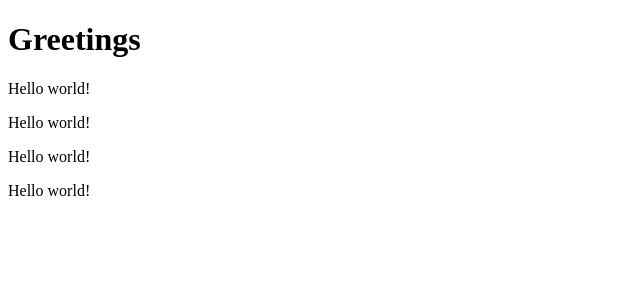
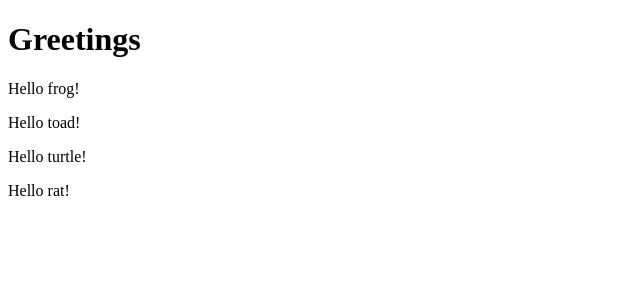
Before and after one commit to kacperpucylo/fullstackopen, a React (Create React App) app in the folder mod01/part1/: page / in a window 1280 px wide. Shown: the top 300 px of the page, without its empty margins (0-640 px from the left). Built offline with nearby package versions, Linux system fonts and the light colour scheme.

Commit message:
trying stuff

```diff
--- a/mod01/part1/src/App.js
+++ b/mod01/part1/src/App.js
@@ -1,7 +1,7 @@
-const Hello = () => {
+const Hello = (props) => {
 	return (
 		<div>
-			<p>Hello world!</p>
+			<p>Hello {props.name}!</p>
 		</div>
 	)
 }
@@ -10,10 +10,10 @@ const App = () => {
 	return (
 		<div>
 			<h1>Greetings</h1>
-			<Hello />
-			<Hello />
-			<Hello />
-			<Hello />
+			<Hello name="frog"/>
+			<Hello name="toad"/>
+			<Hello name="turtle"/>
+			<Hello name="rat"/>
 		</div>
 	)
 }
```
